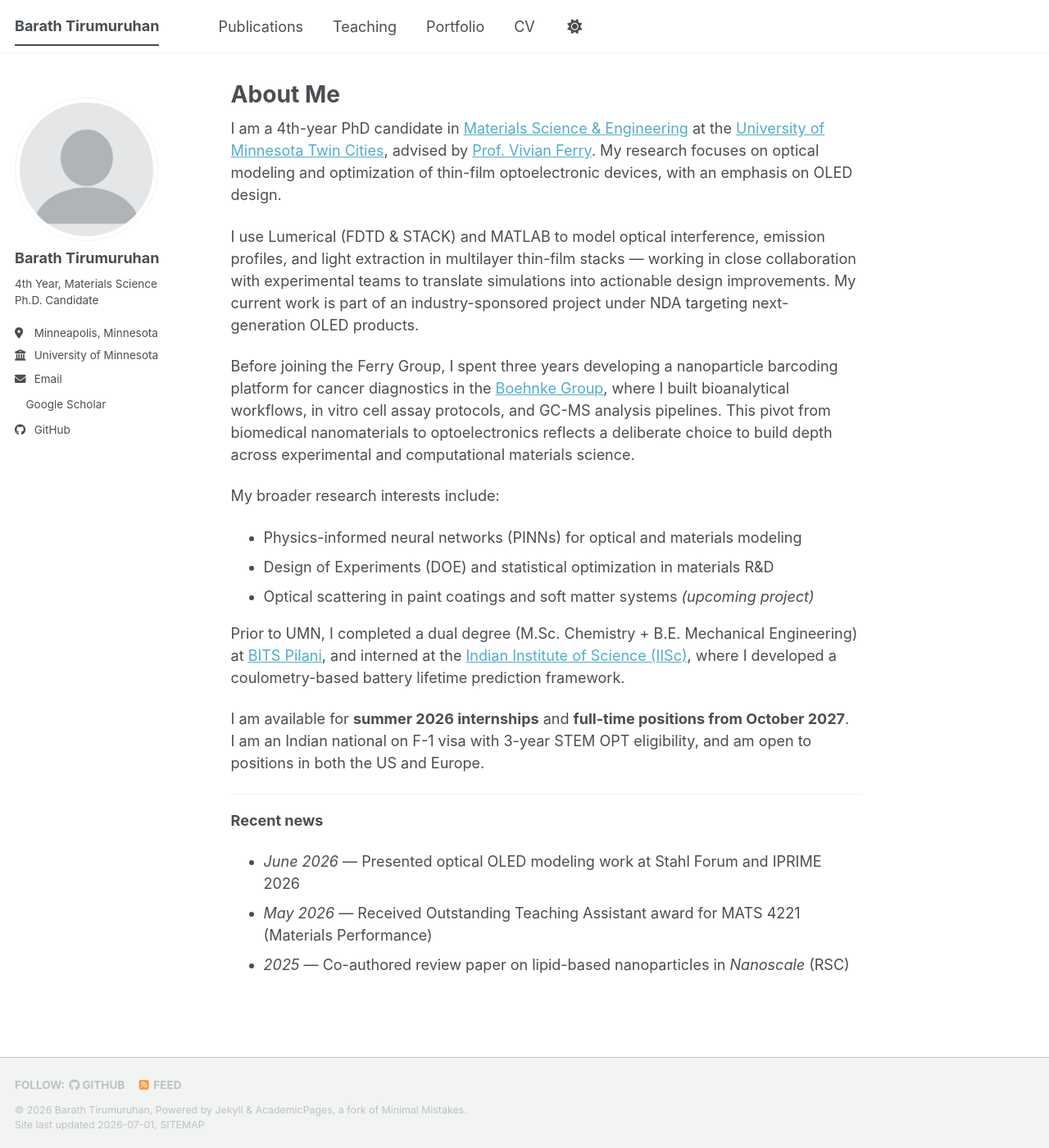
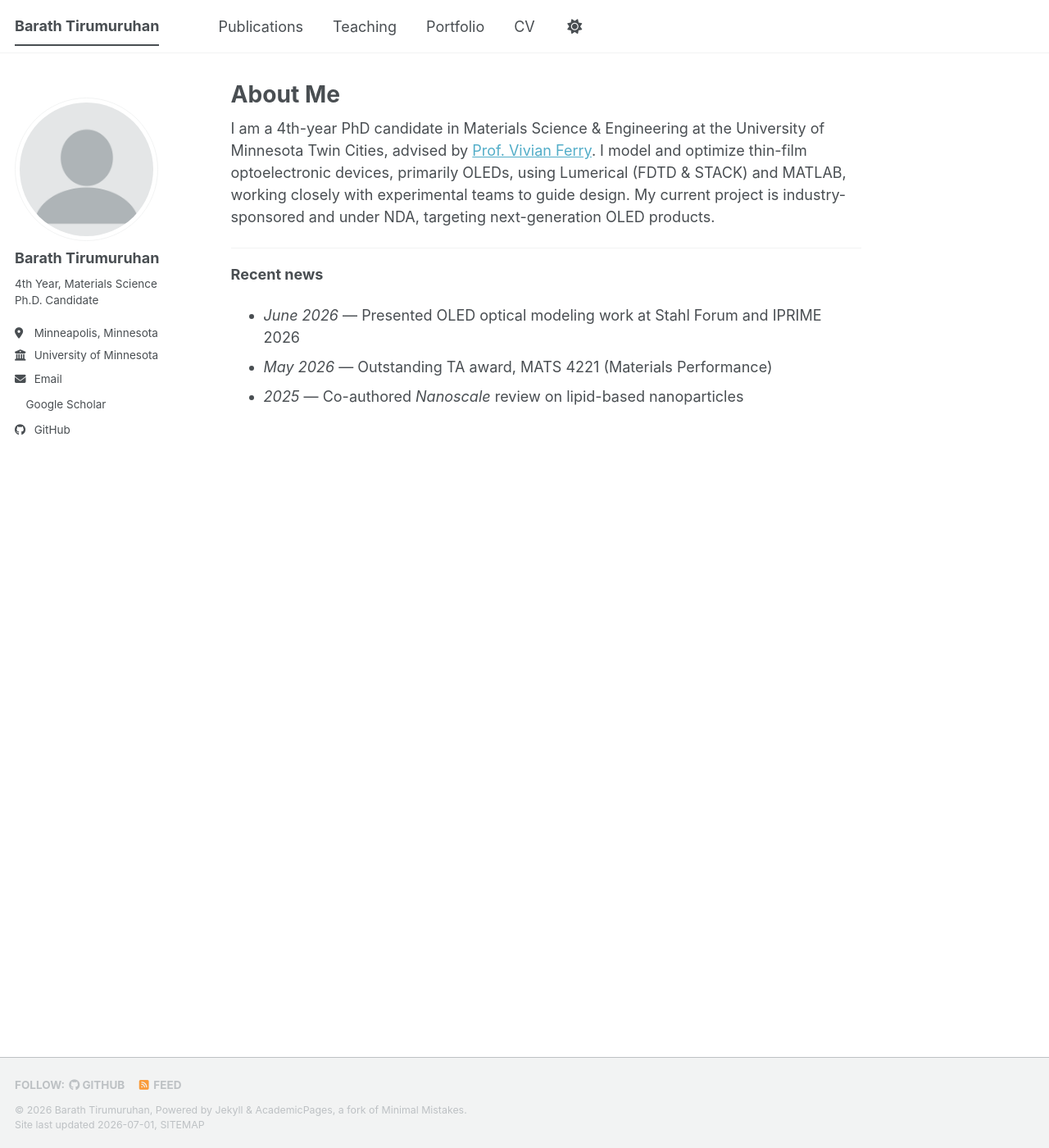
Before and after one commit to barath-tirumuruhan/barath-tirumuruhan.github.io, a Jekyll site: the page built from _pages/index.md, in a window 1280 px wide and 1400 px high. Shown: the whole window at 82% size. Built offline with Jekyll 4.4.1, drawn with Linux system fonts in a browser that asks for light colours; a style sheet for code colours, icons or effects is not loaded.

Commit message:
Update index.md

```diff
--- a/_pages/index.md
+++ b/_pages/index.md
@@ -7,25 +7,11 @@ redirect_from:
   - /about.html
 ---
 
-I am a 4th-year PhD candidate in [Materials Science & Engineering](https://cse.umn.edu/cems) at the [University of Minnesota Twin Cities](https://twin-cities.umn.edu/), advised by [Prof. Vivian Ferry](https://ferrygroup.umn.edu/). My research focuses on optical modeling and optimization of thin-film optoelectronic devices, with an emphasis on OLED design.
-
-I use Lumerical (FDTD & STACK) and MATLAB to model optical interference, emission profiles, and light extraction in multilayer thin-film stacks — working in close collaboration with experimental teams to translate simulations into actionable design improvements. My current work is part of an industry-sponsored project under NDA targeting next-generation OLED products.
-
-Before joining the Ferry Group, I spent three years developing a nanoparticle barcoding platform for cancer diagnostics in the [Boehnke Group](https://boehnkelab.umn.edu/), where I built bioanalytical workflows, in vitro cell assay protocols, and GC-MS analysis pipelines. This pivot from biomedical nanomaterials to optoelectronics reflects a deliberate choice to build depth across experimental and computational materials science.
-
-My broader research interests include:
-- Physics-informed neural networks (PINNs) for optical and materials modeling
-- Design of Experiments (DOE) and statistical optimization in materials R&D
-- Optical scattering in paint coatings and soft matter systems *(upcoming project)*
-
-Prior to UMN, I completed a dual degree (M.Sc. Chemistry + B.E. Mechanical Engineering) at [BITS Pilani](https://www.bits-pilani.ac.in/), and interned at the [Indian Institute of Science (IISc)](https://iisc.ac.in/), where I developed a coulometry-based battery lifetime prediction framework.
-
-I am available for **summer 2026 internships** and **full-time positions from October 2027**.
-I am an Indian national on F-1 visa with 3-year STEM OPT eligibility, and am open to positions in both the US and Europe.
+I am a 4th-year PhD candidate in Materials Science & Engineering at the University of Minnesota Twin Cities, advised by [Prof. Vivian Ferry](https://ferrygroup.umn.edu/). I model and optimize thin-film optoelectronic devices, primarily OLEDs, using Lumerical (FDTD & STACK) and MATLAB, working closely with experimental teams to guide design. My current project is industry-sponsored and under NDA, targeting next-generation OLED products.
 
 ---
 
 **Recent news**
-- *June 2026* — Presented optical OLED modeling work at Stahl Forum and IPRIME 2026
-- *May 2026* — Received Outstanding Teaching Assistant award for MATS 4221 (Materials Performance)
-- *2025* — Co-authored review paper on lipid-based nanoparticles in *Nanoscale* (RSC)
+- *June 2026* — Presented OLED optical modeling work at Stahl Forum and IPRIME 2026
+- *May 2026* — Outstanding TA award, MATS 4221 (Materials Performance)
+- *2025* — Co-authored *Nanoscale* review on lipid-based nanoparticles
```
